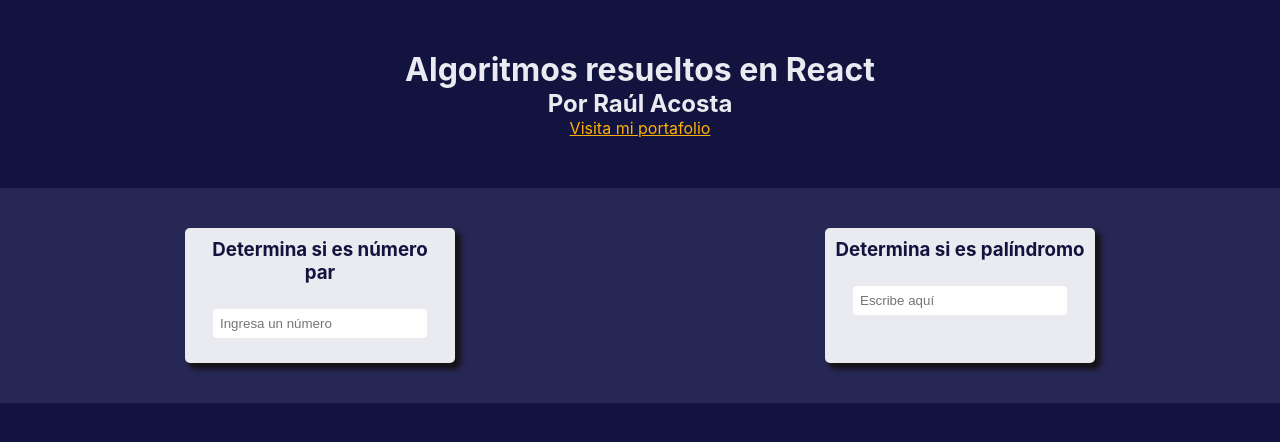
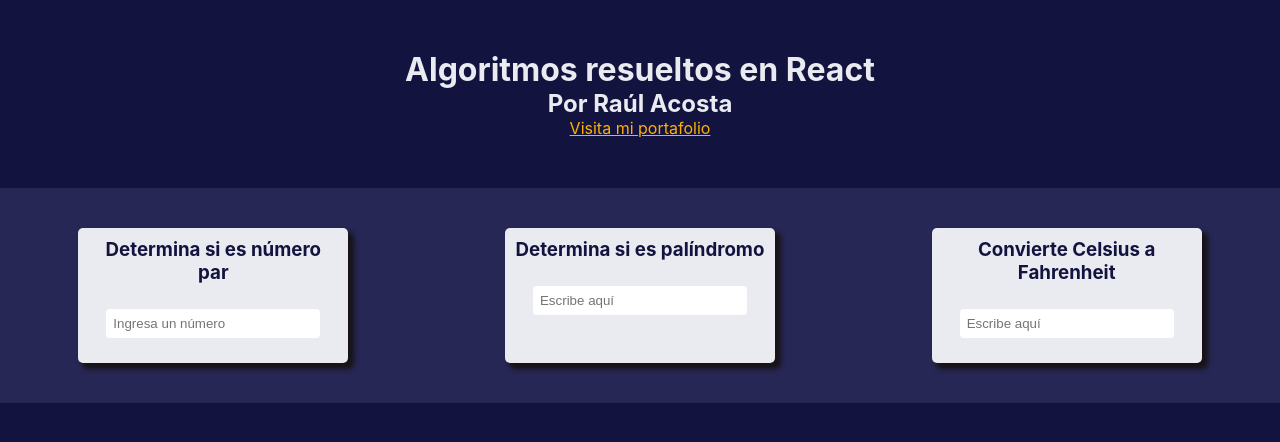
Before and after one commit to RaulAcostaDeveloper/AlgoritmosEnReact, a React (Create React App) app: page / in a window 1280 px wide. Shown: the top 442 px of the page. Built offline with nearby package versions, Linux system fonts and the light colour scheme.

Commit message:
Algoritmo de convertir Celsius a Fahrenheit

```diff
--- /dev/null
+++ b/src/Components/Algoritmos/ConvertirCelsiusAFahrenheit.js
@@ -0,0 +1,24 @@
+import { useState, useEffect } from "react";
+
+const ConvertirCelsiusAFahrenheit = () => {
+    const [numero, setNumero] = useState('');
+    const [numeroF, setNumeroF] = useState('');
+    useEffect(()=>{
+        if (numero) {
+            setNumeroF((numero * (9 / 5)) + 32);
+        }
+    },[numero]);
+    return(
+        <>
+        <div className="block100">
+            <input type={'number'} placeholder='Escribe aquí' value={numero} onChange={(e)=>setNumero(e.target.value)}/>
+        </div>
+        {numero&&
+            <div  className="block100">
+                <p>{numero} a Fahrenheit es <b>{numeroF}</b></p>
+            </div>
+        }
+        </>
+    )
+}
+export default ConvertirCelsiusAFahrenheit;
--- a/src/Components/SeccionAlgoritmos.js
+++ b/src/Components/SeccionAlgoritmos.js
@@ -1,6 +1,7 @@
 import '../Styles/SeccionAlgoritmos.css';
 import ContenedorAlgoritmo from './ContenedorAlgoritmo';
 import DeterminaSiEsPalindromo from './Algoritmos/DeterminarSiEsPalindromo';
+import ConvertirCelsiusAFahrenheit from './Algoritmos/ConvertirCelsiusAFahrenheit';
 // Algoritmos
 import DeterminaSiEsNumeroPar from './Algoritmos/DeterminaSiEsNumeroPar';
 const SeccionAlgoritmos = () => {
@@ -12,6 +13,9 @@ const SeccionAlgoritmos = () => {
             <ContenedorAlgoritmo titulo={'Determina si es palíndromo'}>
                 <DeterminaSiEsPalindromo/>
             </ContenedorAlgoritmo>
+            <ContenedorAlgoritmo titulo={'Convierte Celsius a Fahrenheit'}>
+                <ConvertirCelsiusAFahrenheit/>
+            </ContenedorAlgoritmo>
         </div>
     )
 }
```
